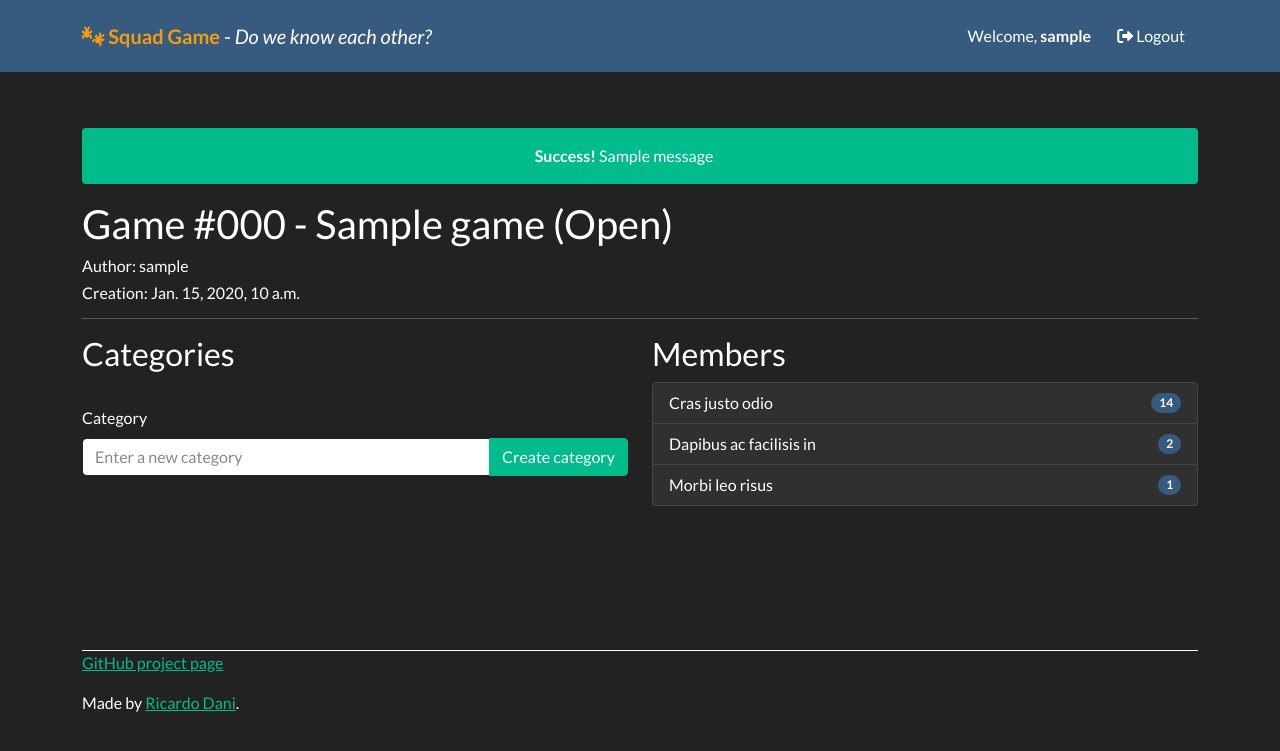
After one commit to ricardodani/squad-game, a Django app: page /games/game/000 in a window 1280 px wide. The commit adds this page. Shown: the top 751 px of the page. Run offline with Django 4.2, Linux system fonts and the light colour scheme; a user stored in the database is signed in; tables that the repository leaves empty hold one stand-in row (values such as "Sample post"); one stand-in notice (Sample message) is shown; some libraries are stand-ins or nearby versions.

Commit message:
Add category code

```diff
--- a/squad_game/games/models.py
+++ b/squad_game/games/models.py
@@ -9,12 +9,7 @@ def generate_random_code():
     return str(uuid.uuid4())[:CODE_SIZE].upper()
 
 
-class DatetimeMixin:
-    updated_at = models.DateTimeField(auto_now=True)
-    created_at = models.DateTimeField(auto_now_add=True)
-
-
-class Game(models.Model, DatetimeMixin):
+class Game(models.Model):
     DRAFT = 'draft'
     OPEN = 'open'
     RUNNING = 'running'
@@ -31,39 +26,51 @@ class Game(models.Model, DatetimeMixin):
     code = models.CharField(max_length=CODE_SIZE, db_index=True, unique=True, default=generate_random_code)
     status = models.CharField(max_length=8, choices=STATUS_CHOICES, default=DRAFT)
     author = models.ForeignKey(User, on_delete=models.CASCADE)
+    updated_at = models.DateTimeField(auto_now=True)
+    created_at = models.DateTimeField(auto_now_add=True)
 
     def __str__(self):
         return f"#{self.code} - {self.title}"
 
 
-class GameCategory(models.Model, DatetimeMixin):
+class GameCategory(models.Model):
     game = models.ForeignKey(Game, on_delete=models.CASCADE)
     title = models.CharField(max_length=64)
+    updated_at = models.DateTimeField(auto_now=True)
+    created_at = models.DateTimeField(auto_now_add=True)
 
 
-class GamePlayer(models.Model, DatetimeMixin):
+class GamePlayer(models.Model):
     user = models.ForeignKey(User, on_delete=models.CASCADE)
     game = models.ForeignKey(Game, on_delete=models.CASCADE)
     is_accepted = models.BooleanField(default=False)
+    updated_at = models.DateTimeField(auto_now=True)
+    created_at = models.DateTimeField(auto_now_add=True)
 
 
-class PlayerFact(models.Model, DatetimeMixin):
+class PlayerFact(models.Model):
     game = models.ForeignKey(Game, on_delete=models.CASCADE)
     player = models.ForeignKey(GamePlayer, on_delete=models.CASCADE)
     category = models.ForeignKey(GameCategory, on_delete=models.CASCADE)
     fact = models.CharField(max_length=64)
+    updated_at = models.DateTimeField(auto_now=True)
+    created_at = models.DateTimeField(auto_now_add=True)
 
 
-class GameRound(models.Model, DatetimeMixin):
+class GameRound(models.Model):
     game = models.ForeignKey(Game, on_delete=models.CASCADE)
     round = models.PositiveIntegerField()
     player_fact = models.ForeignKey(PlayerFact, on_delete=models.CASCADE)
+    updated_at = models.DateTimeField(auto_now=True)
+    created_at = models.DateTimeField(auto_now_add=True)
 
 
-class PlayerRoundScore(models.Model, DatetimeMixin):
+class PlayerRoundScore(models.Model):
     game_round = models.ForeignKey(GameRound, on_delete=models.CASCADE)
     score = models.PositiveIntegerField(default=0)
     answer_1 = models.ForeignKey(GamePlayer, on_delete=models.CASCADE, null=True, related_name='rounds_as_1')
     answer_2 = models.ForeignKey(GamePlayer, on_delete=models.CASCADE, null=True, related_name='rounds_as_2')
     answer_3 = models.ForeignKey(GamePlayer, on_delete=models.CASCADE, null=True, related_name='rounds_as_3')
     is_voted = models.BooleanField(default=False)
+    updated_at = models.DateTimeField(auto_now=True)
+    created_at = models.DateTimeField(auto_now_add=True)
--- a/squad_game/games/templates/games/base.html
+++ b/squad_game/games/templates/games/base.html
@@ -12,7 +12,7 @@
   <body>
     <div class="navbar navbar-expand-lg fixed-top navbar-dark bg-primary">
       <div class="container">
-        <a href="../" class="navbar-brand"><strong>Squad Game</strong> - <i>Do we know each other?</i></a>
+        <a href="../" class="navbar-brand"><strong class="text-warning"><i class="fa-solid fa-bugs"></i> Squad Game</strong> - <i>Do we know each other?</i></a>
         <button class="navbar-toggler" type="button" data-bs-toggle="collapse" data-bs-target="#navbarResponsive" aria-controls="navbarResponsive" aria-expanded="false" aria-label="Toggle navigation">
           <span class="navbar-toggler-icon"></span>
         </button>
@@ -41,6 +41,14 @@
     {% block container %}
     <div class="container">
       <div class="page-header" id="banner">
+      {% if messages %}
+        {% for message in messages %}
+        <div class="alert alert-{{ message.tags }} alert-dismissible text-center" role="alert">
+          <strong>{% if message.level == DEFAULT_MESSAGE_LEVELS.ERROR %}Error{% else %}{{ message.tags|title }}{% endif %}!</strong> {{ message }}
+        </div>
+        {% endfor %}
+      {% endif %}
+        {% block container_content %}
         <div class="row">
           <div class="col-sm-6">
             <h2>Create a new game</h2>
@@ -49,15 +57,19 @@
           </div>
           <div class="col-sm-6">
             <h2>Join existent game</h2>
-            <p class="lead">Time to create your first game, but first you need to be logged in!</p>
+            <p class="lead">Or you can join a pre created game! Just enter the 6 hexadecimal chars representing the game code.</p>
             <p>
-              <form class="d-flex">
-                <input class="form-control me-sm-2" type="text" placeholder="Insert game code">
+              <form class="d-flex" action="{% url 'join-game' %}" method="GET">
+                <input class="form-control-lg me-sm-2" type="text" placeholder="XXXXXX" maxlength=6 minlength=6 name="name">
                 <button class="btn btn-primary my-2 my-sm-0" type="submit">Join</button>
               </form>
             </p>
           </div>
+          <div class="col-sm-12">
+            <h2>My games</h2>
+          </div>
         </div>
+        {% endblock %}
       </div>
       {% endblock %}
 
--- /dev/null
+++ b/squad_game/games/templates/games/game.html
@@ -0,0 +1,45 @@
+{% extends "games/base.html" %}
+{% block container_content %}
+<div class="row">
+    <div class="col-sm-12">
+    <h2>Game {{ game }} ({{ game.get_status_display }})</h2>
+    <h6>Author: {{ game.author }}</h6>
+    <h6>Creation: {{ game.created_at }}</h5>
+    <hr>
+    <div class="row">
+        <div class="col-sm-6">
+            <h3>Categories</h3>
+            <form action="/games/game/{{game.code}}/category" method="POST">
+                {% csrf_token %}
+                <div class="form-group">
+                    <label for="gametitle" class="form-label mt-4">Category</label>
+                    <div class="input-group">
+                        <input name="title" type="text" class="form-control" id="gametitle" aria-describedby="emailHelp" placeholder="Enter a new category">
+                        <button class="btn btn-success" type="submit">Create category</button>
+                    </div>
+                </div>
+            </form>
+        </div>
+        <div class="col-sm-6">
+            <h3>Members</h3>
+            <ul class="list-group">
+                <li class="list-group-item d-flex justify-content-between align-items-center">
+                  Cras justo odio
+                  <span class="badge bg-primary rounded-pill">14</span>
+                </li>
+                <li class="list-group-item d-flex justify-content-between align-items-center">
+                  Dapibus ac facilisis in
+                  <span class="badge bg-primary rounded-pill">2</span>
+                </li>
+                <li class="list-group-item d-flex justify-content-between align-items-center">
+                  Morbi leo risus
+                  <span class="badge bg-primary rounded-pill">1</span>
+                </li>
+              </ul>
+        </div>
+    </div>
+    <p>
+    </p>
+    </div>
+</div>
+{% endblock %}
--- a/squad_game/games/urls.py
+++ b/squad_game/games/urls.py
@@ -1,6 +1,8 @@
 from django.urls import path
-from .views import create_game
+from .views import create_game, join_game, detail_game
 
 urlpatterns = [
     path('create', create_game, name="create-game"),
+    path('join', join_game, name="join-game"),
+    path('game/<code>', detail_game, name="join-game"),
 ]
--- a/squad_game/games/views.py
+++ b/squad_game/games/views.py
@@ -1,5 +1,7 @@
-from django.shortcuts import render
+from django.shortcuts import render, redirect
 from django.contrib.auth.decorators import login_required
+from .models import Game
+from django.contrib import messages
 
 def template(request):
     return render(request, 'games/template.html')
@@ -9,4 +11,34 @@ def index(request):
 
 @login_required
 def create_game(request):
-    return render(request, 'games/base.html')
+    if request.method == 'POST':
+        title = request.POST.get('title')
+        game = Game.objects.create(
+            title=title, author=request.user
+        )
+        messages.success(request, f'Game created. You can invite your friends with the code: {game.code}')
+        return redirect(f'/games/game/{game.code}')
+    return render(request, 'games/create.html')
+
+
+@login_required
+def join_game(request):
+    game_code = request.GET.get("code")
+    try:
+        game = Game.objects.get(code=game_code)
+    except Game.DoesNotExist:
+        messages.error(request, 'Game does not exist')
+        return redirect('/')
+    else:
+        return redirect(f'/games/game/{game.code}')
+
+
+@login_required
+def detail_game(request, code):
+    try:
+        game = Game.objects.get(code=code)
+    except Game.DoesNotExist:
+        messages.error(request, 'Game does not exist')
+        return redirect('/')
+    else:
+        return render(request, 'games/game.html', {'game': game})
--- a/squad_game/squad_game/settings.py
+++ b/squad_game/squad_game/settings.py
@@ -6,6 +6,7 @@ Generated by 'django-admin startproject' using Django 4.0.3.
 
 import os
 from pathlib import Path
+from django.contrib.messages import constants as messages
 
 # Build paths inside the project like this: BASE_DIR / 'subdir'.
 BASE_DIR = Path(__file__).resolve().parent.parent
@@ -159,3 +160,7 @@ SOCIALACCOUNT_LOGIN_ON_GET = True
 
 LOGIN_URL = '/accounts/github/login/'
 LOGIN_REDIRECT_URL = '/'
+
+MESSAGE_TAGS = {
+    messages.ERROR: 'danger'
+}
```
Also changed, not shown: squad_game/games/templates/games/create.html (added, +21 -0 lines), squad_game/games/migrations/0001_initial.py, squad_game/games/migrations/0003_game_created_at_game_updated_at_and_more.py (added).
